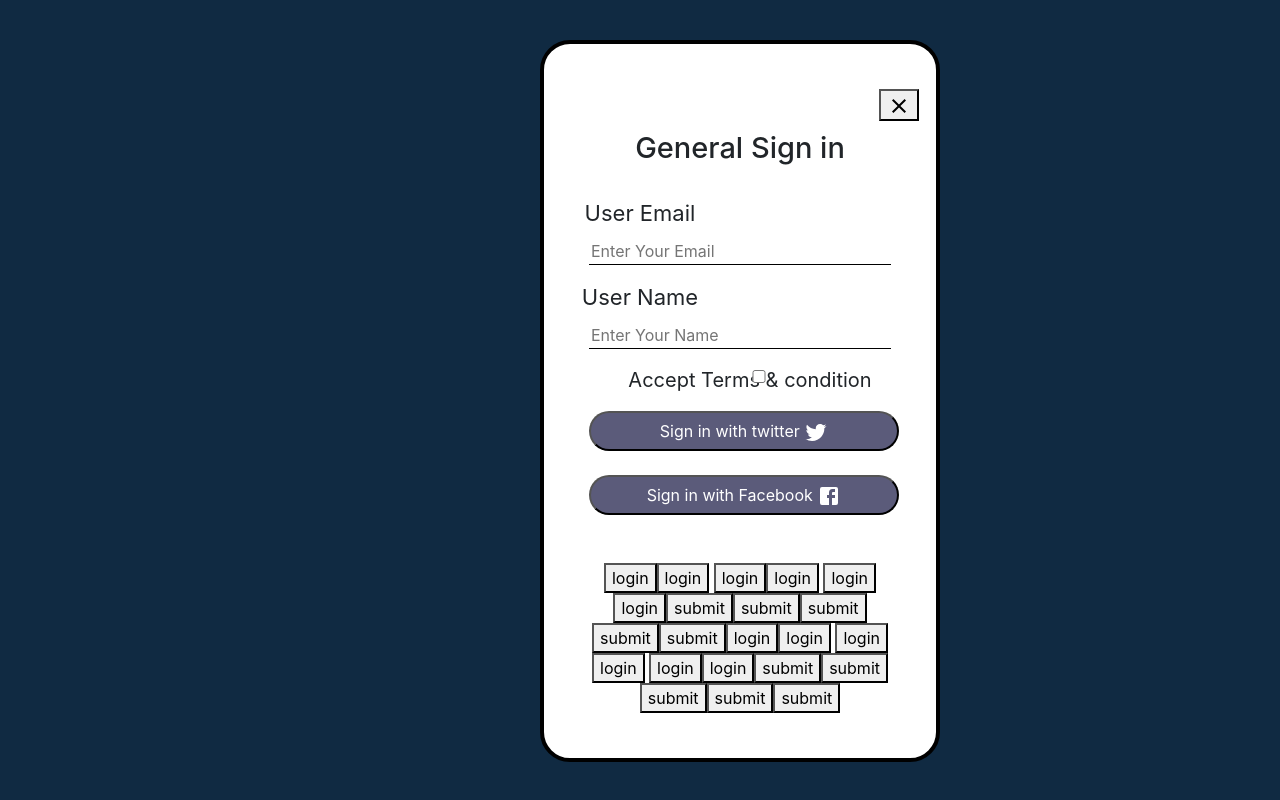
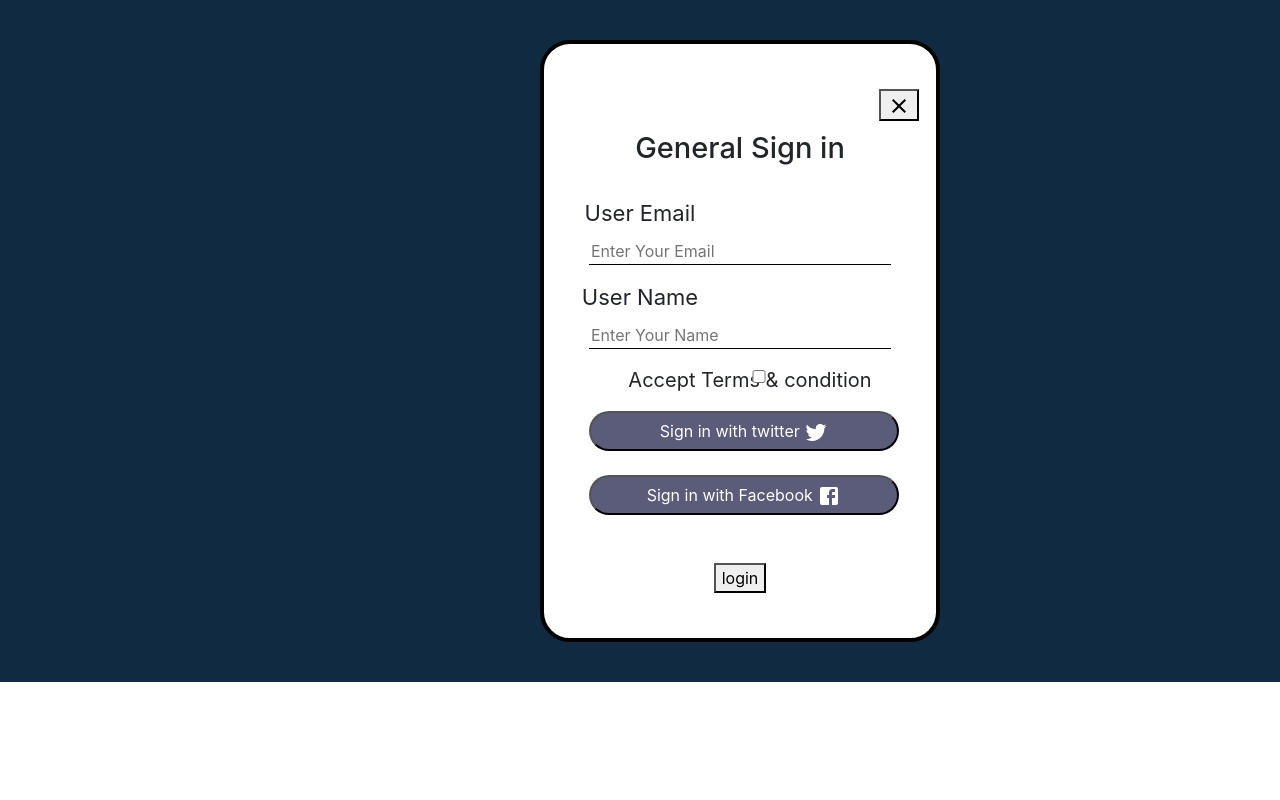
Before and after one commit to Yahiya-Zahour/pickupbiz, a React (Create React App) app: page / in a window 1280 px wide. Built offline with nearby package versions, Linux system fonts and the light colour scheme.

Commit message:
inishal checking

```diff
--- a/src/Component/HeaderSection/MainBodyHeader/Practice.jsx
+++ b/src/Component/HeaderSection/MainBodyHeader/Practice.jsx
@@ -31,17 +31,6 @@
             <button className="google">Sign in with Facebook <FacebookIcon/> </button>
             <br/><br/><br/>
             <button>login</button>
-            <button>login</button> <button>login</button>
-            <button>login</button> <button>login</button>
-            <button>login</button>
-            <button>submit</button>
-            <button>submit</button><button>submit</button><button>submit</button><button>submit</button>
-            <button>login</button>
-            <button>login</button> <button>login</button>
-            <button>login</button> <button>login</button>
-            <button>login</button>
-            <button>submit</button>
-            <button>submit</button><button>submit</button><button>submit</button><button>submit</button>
                 </Form>
             </div>
 
```
